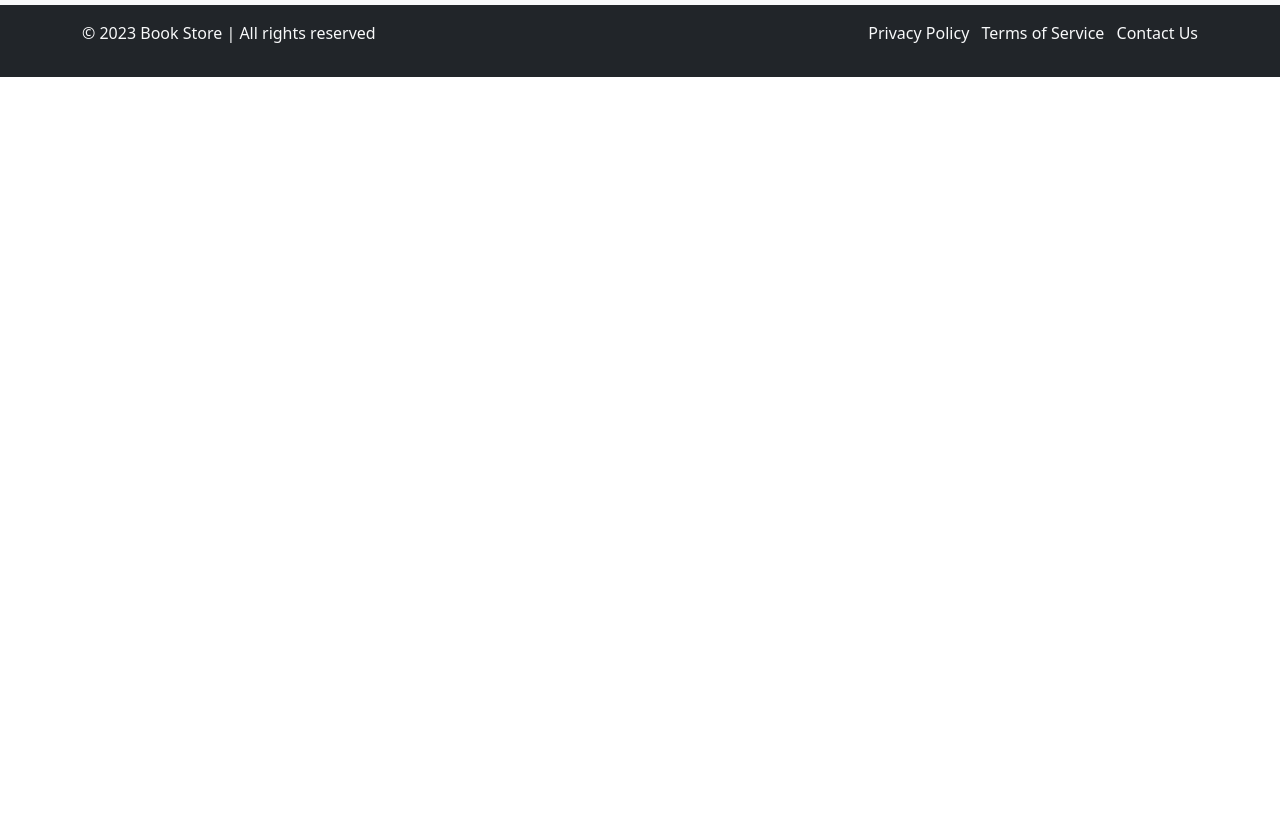
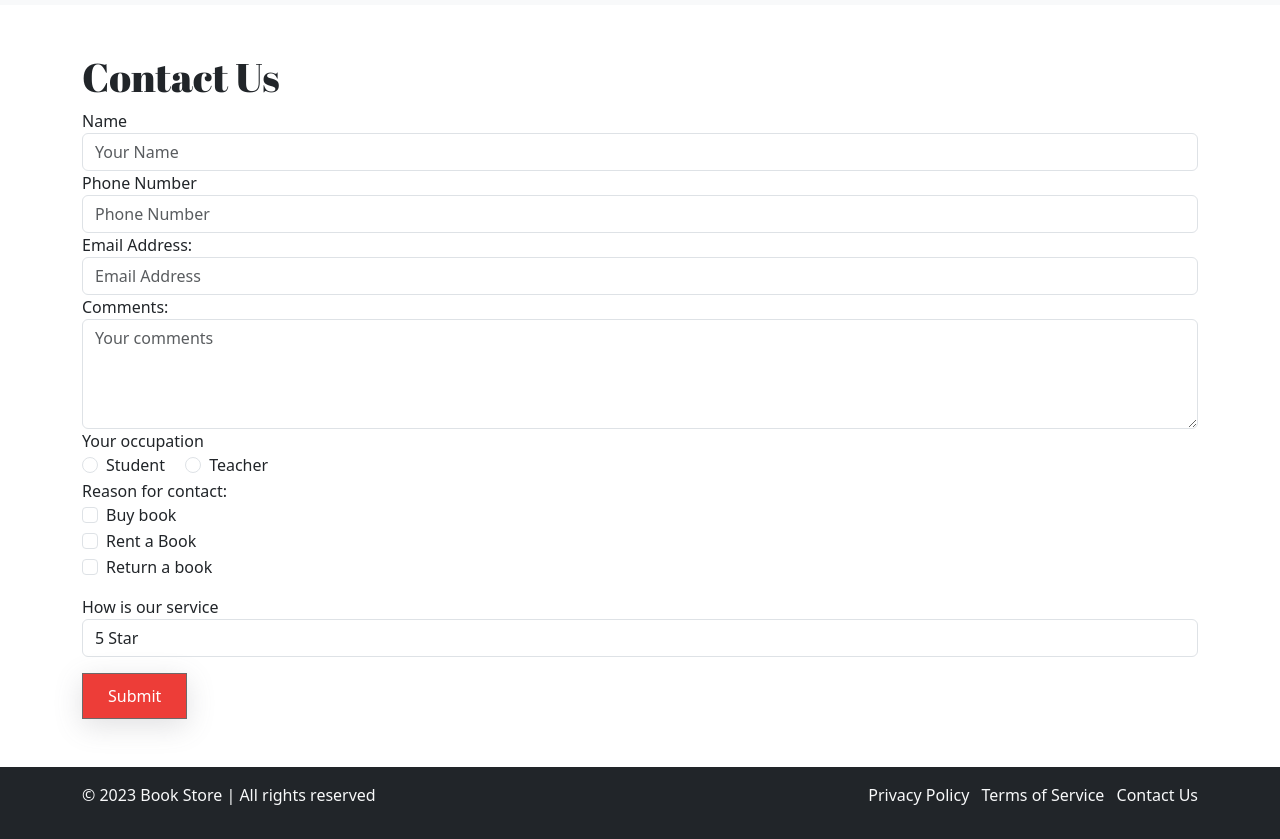
Before and after one commit to shahid129/Book-Store, a plain HTML site: page contact.html in a window 1280 px wide. Shown: the part 72-911 px from the top of the page. Before the commit the page ends 800 px from the top, so only its background shows below. Drawn offline with nearby package versions, Linux system fonts and the light colour scheme.

Commit message:
Added content to page

```diff
--- a/contact.html
+++ b/contact.html
@@ -45,7 +45,67 @@
         </nav>
     </header>
     <!-- Main content -->
-    <main class="container">
+    <main class="my-5">
+        <div class="container">
+            <h1>Contact Us</h1>
+            <form>
+                <div class="form-group">
+                    <label for="name">Name</label>
+                    <input type="text" class="form-control" placeholder="Your Name" required minlength="3"
+                        maxlength="20">
+                </div>
+                <div class="form-group">
+                    <label for="phone">Phone Number</label>
+                    <input type="tel" class="form-control" placeholder="Phone Number" required minlength="10"
+                        maxlength="10">
+                </div>
+                <div class="form-group">
+                    <label for="email">Email Address:</label>
+                    <input type="email" class="form-control" placeholder="Email Address" required>
+                </div>
+                <div class="form-group">
+                    <label for="comments">Comments:</label>
+                    <textarea class="form-control" placeholder="Your comments" rows="4"></textarea>
+                </div>
+                <div class="form-group">
+                    <label>Your occupation</label><br>
+                    <div class="form-check form-check-inline">
+                        <input class="form-check-input" type="radio" name="radioGroup">
+                        <label class="form-check-label">Student</label>
+                    </div>
+                    <div class="form-check form-check-inline">
+                        <input class="form-check-input" type="radio" name="radioGroup">
+                        <label class="form-check-label" for="radioOption2">Teacher</label>
+                    </div>
+                </div>
+                <div class="form-group">
+                    <label>Reason for contact:</label><br>
+                    <div class="form-check">
+                        <input class="form-check-input" type="checkbox" value="Checkbox 1">
+                        <label class="form-check-label" for="checkbox1">Buy book</label>
+                    </div>
+                    <div class="form-check">
+                        <input class="form-check-input" type="checkbox" value="Checkbox 2">
+                        <label class="form-check-label" for="checkbox2">Rent a Book</label>
+                    </div>
+                    <div class="form-check">
+                        <input class="form-check-input" type="checkbox" value="Checkbox 3">
+                        <label class="form-check-label" for="checkbox2">Return a book</label>
+                    </div>
+                </div>
+                <div class="form-group my-3">
+                    <label for="dropdown">How is our service</label>
+                    <select class="form-control" id="dropdown">
+                        <option value="Option 1">5 Star</option>
+                        <option value="Option 2">4 Star</option>
+                        <option value="Option 3">3 Star</option>
+                        <option value="Option 3">2 Star</option>
+                        <option value="Option 3">1 Star</option>
+                    </select>
+                </div>
+                <button type="submit" class="btn btn-theme ">Submit</button>
+            </form>
+        </div>
 
     </main>
 
```
